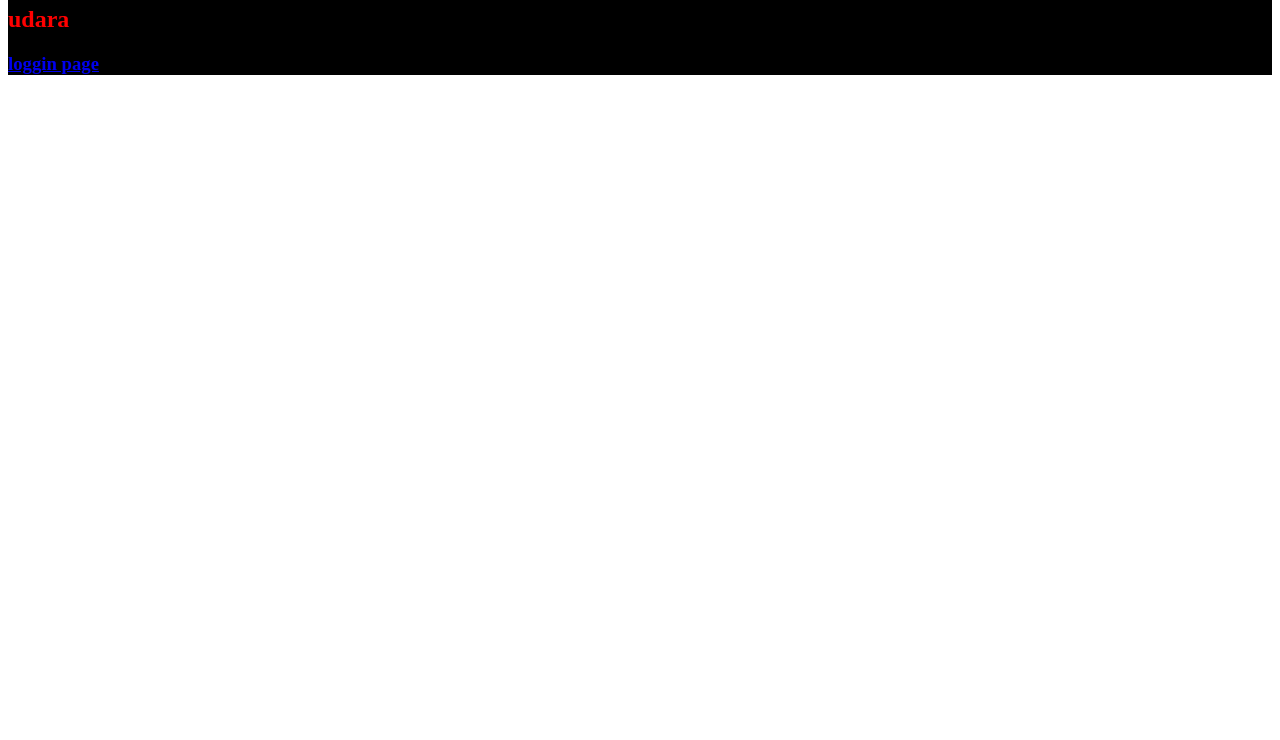
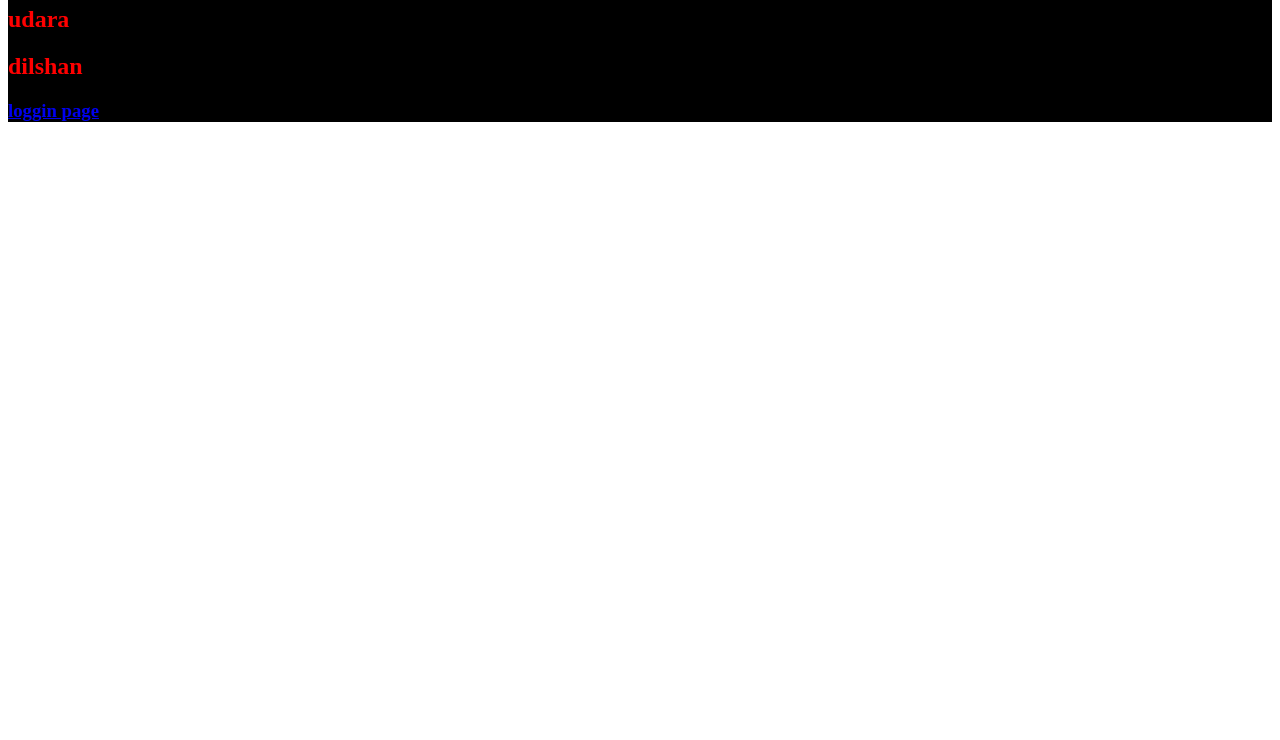
Before and after one commit to PereraDUD/bracked-balancing, a plain HTML site: page index.html in a window 1280 px wide. Shown: the part 60-800 px from the top of the page. Drawn offline with Linux system fonts and the light colour scheme.

Commit message:
add text 2

```diff
--- a/index.html
+++ b/index.html
@@ -7,6 +7,7 @@
         <div id="h">
        <h1> hello world</h1>
        <h2>udara</h2>
+       <h2>dilshan</h2>
        <a href="loggin.html"><h3>loggin page</h3></a>
         </div>
     </body>
```
